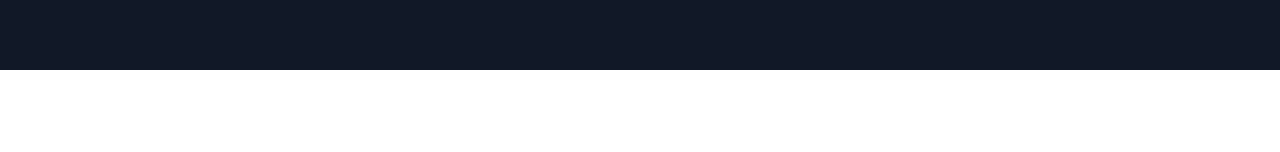
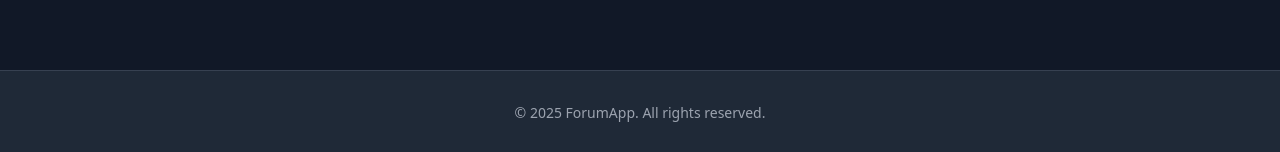
Before and after one commit to Rosen010/React-forum-app, a React (Vite) app in the folder client/: page / in a window 1280 px wide. Shown: the part 730-882 px from the top of the page. Before the commit the page ends 800 px from the top, so only its background shows below. Built offline with nearby package versions, Linux system fonts and the light colour scheme; no server answers.

Commit message:
Add footer

```diff
--- a/client/src/App.jsx
+++ b/client/src/App.jsx
@@ -4,14 +4,13 @@
 import Register from "./components/register/Register"
 import Home from "./components/home/Home"
 import Logout from "./components/logout/Logout"
+import Footer from "./components/footer/Footer"
 
 function App() {
   return (
     <>
       <div className="min-h-screen bg-gray-900 text-gray-100">
-
         <Navigation />
-
         <Routes>
           <Route path="/" element={<Home />} />
           <Route path="/login" element={<Login />} />
@@ -19,8 +18,7 @@
           <Route path="/logout" element={<Logout />} />
         </Routes>
       </div>
-
-
+      <Footer />
     </>
   )
 }
--- /dev/null
+++ b/client/src/components/footer/Footer.jsx
@@ -0,0 +1,11 @@
+export default function Footer() {
+    return (
+        <footer className="bg-gray-800 border-t border-gray-700 mt-auto">
+            <div className="max-w-7xl mx-auto px-4 sm:px-6 lg:px-8 py-8">
+                <p className="text-center text-gray-400 text-sm">
+                    © {new Date().getFullYear()} ForumApp. All rights reserved.
+                </p>
+            </div>
+        </footer>
+    );
+}
```
